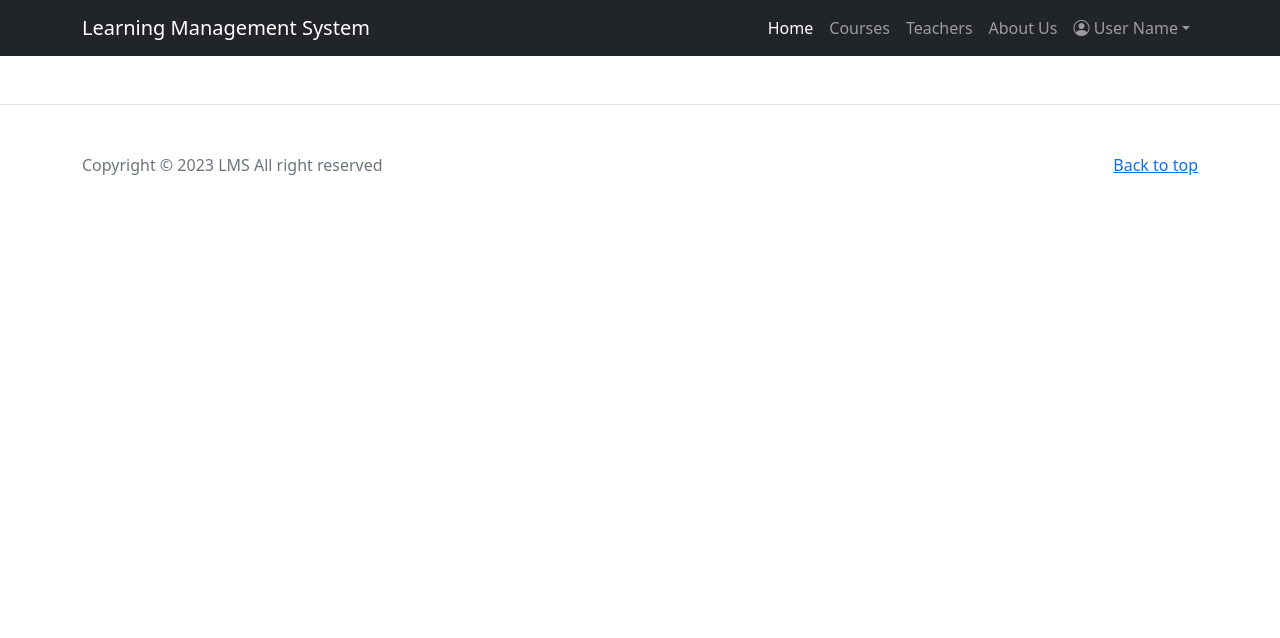
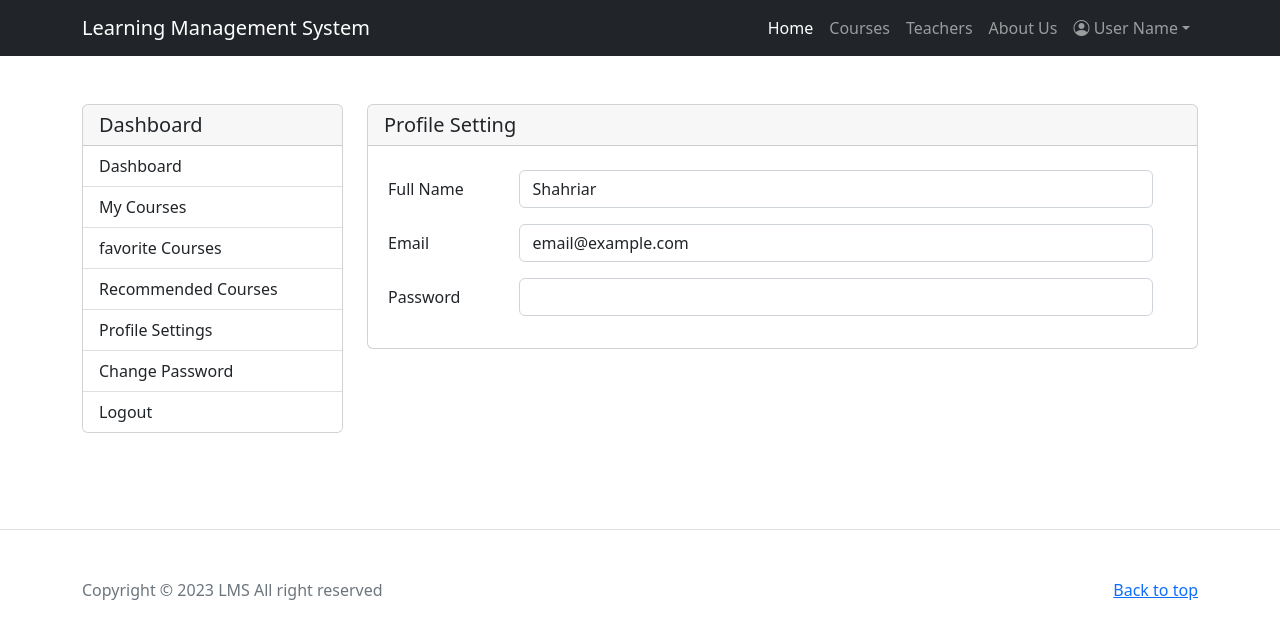
Before and after one commit to cseshahriar/lms-frontend, a React (Create React App) app: page /profile-setting in a window 1280 px wide. Shown: the top 638 px of the page. Built offline with nearby package versions, Linux system fonts and the light colour scheme.

Commit message:
user profile component

```diff
--- a/src/components/Main.jsx
+++ b/src/components/Main.jsx
@@ -21,6 +21,7 @@ import UserRegister from './users/UserRegister';
 import MyCourses from './users/MyCourses';
 import FavoriteCourses from './users/FavoriteCourses';
 import RecommendedCourses from './users/RecommendedCourses';
+import ProfileSetting from './users/ProfileSetting';
 
 
 const Main = () => {
@@ -41,6 +42,9 @@ const Main = () => {
                 <Route path="/my-courses" element={<MyCourses />} />
                 <Route path="/favorite-courses" element={<FavoriteCourses />} />
                 <Route path="/recommended-courses" element={<RecommendedCourses />} />
+                <Route path="/profile-setting" element={<ProfileSetting />} />
+                <Route path="/change-password" element={<RecommendedCourses />} />
+                <Route path="/logout" element={<RecommendedCourses />} />
             </Routes>
 
             <Footer/>
--- /dev/null
+++ b/src/components/users/ProfileSetting.jsx
@@ -0,0 +1,49 @@
+import React from 'react';
+import Sidebar from './Sidebar';
+
+const ProfileSetting = () => {
+    return (
+        <div className='container py-5'>
+            <div className='row'>
+                {/* aside */}
+                <aside className='col-md-3'>
+                    <Sidebar/>
+                </aside>
+
+                {/* content */}
+                <section className='col-md-9'>
+                    <div className='card'>
+                        <h5 className='card-header'>Profile Setting</h5>
+                        <div className='card-body'>
+                            <form className="row g-3">
+
+                                <div className="mb-3 row mt-4">
+                                    <label for="full_name" class="col-sm-2 col-form-label">Full Name</label>
+                                    <div class="col-sm-10">
+                                        <input type="text" class="form-control" id="full_name" value="Shahriar"/>
+                                    </div>
+                                </div>
+
+                                <div className="mb-3 row">
+                                    <label for="staticEmail" class="col-sm-2 col-form-label">Email</label>
+                                    <div class="col-sm-10">
+                                        <input type="text" readonly class="form-control" id="staticEmail" value="email@example.com"/>
+                                    </div>
+                                </div>
+
+                                <div class="mb-3 row">
+                                    <label for="inputPassword" class="col-sm-2 col-form-label">Password</label>
+                                    <div class="col-sm-10">
+                                        <input type="password" class="form-control" id="inputPassword"/>
+                                    </div>
+                                </div>
+                            </form>
+                        </div>
+                    </div>
+                </section>
+            </div>
+        </div>
+    );
+};
+
+export default ProfileSetting;
```
